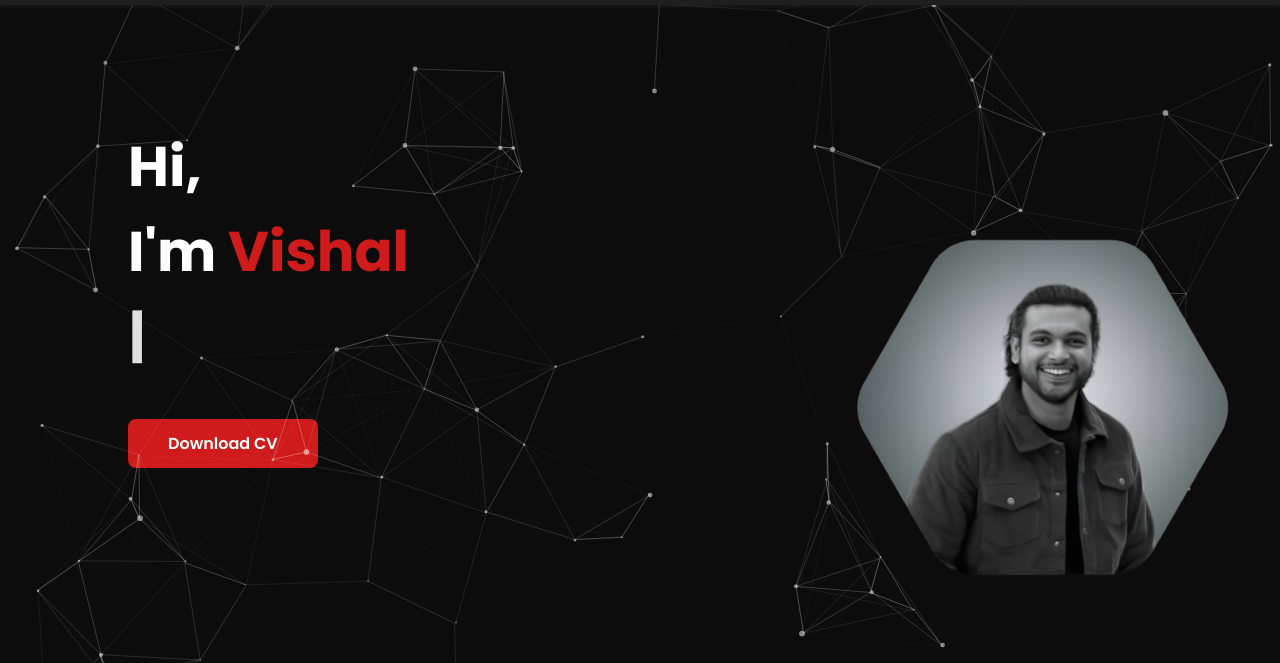
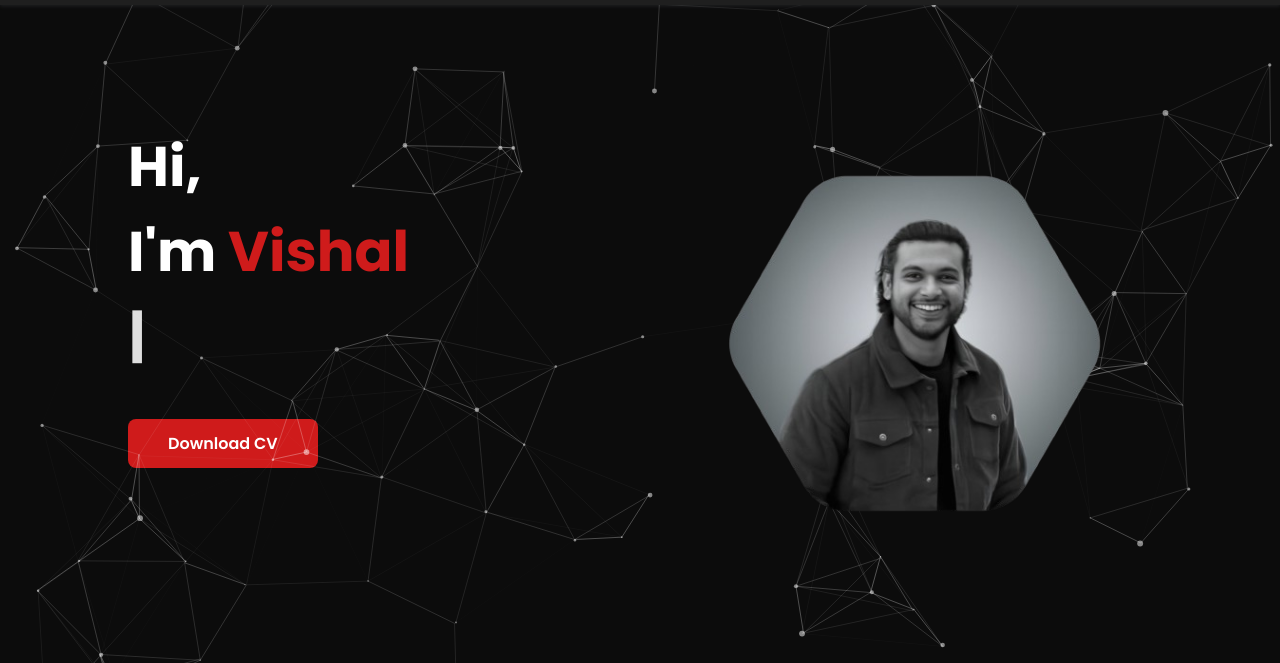
Before and after one commit to VishalPatil54/portfolio, a plain HTML site: page index.html in a window 1280 px wide. Shown: the part 59-722 px from the top of the page. Drawn offline with nearby package versions, Linux system fonts and the light colour scheme; animation ran at ten frames a second.

Commit message:
Update styles.css

```diff
--- a/assets/css/styles.css
+++ b/assets/css/styles.css
@@ -774,6 +774,10 @@ caption {
     margin-left: auto;
     margin-right: auto;
   }
+  .home_img {
+        right: 10%;
+    bottom: 20%;
+  }
   .toggle-container {
     position: fixed;
     right: 10px;
```
